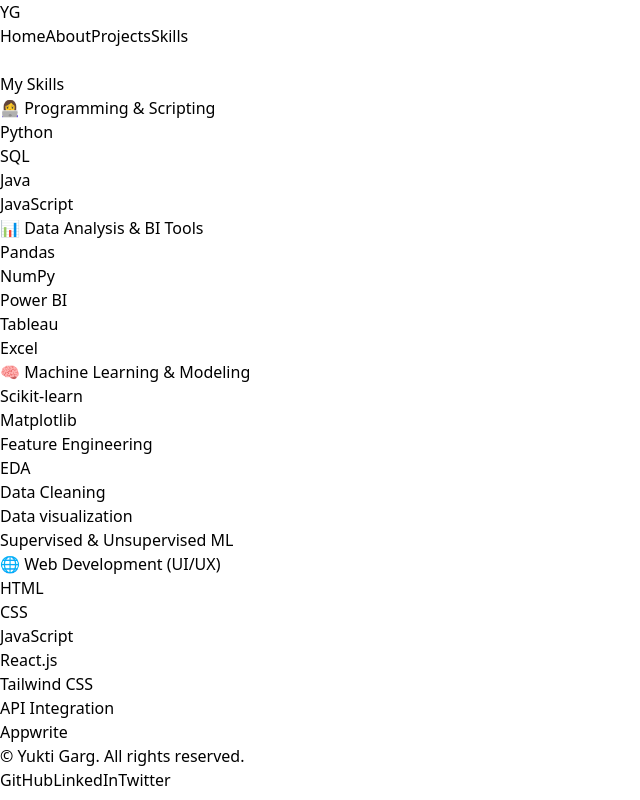
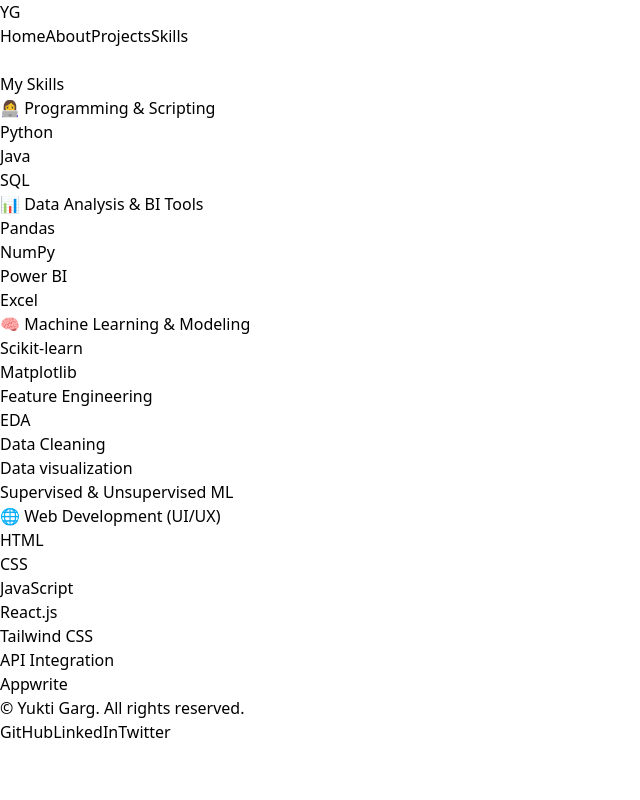
Before and after one commit to YukiP7/My_portfolio, a React (Vite) app: page /skills in a window 1280 px wide. Shown: the whole page, without its empty margins (0-640 px from the left). Built offline with nearby package versions, Linux system fonts and the light colour scheme.

Commit message:
update resume

```diff
--- a/src/components/About.jsx
+++ b/src/components/About.jsx
@@ -1,6 +1,6 @@
 import React from 'react';
 import { motion } from 'framer-motion';
-import resumePdf from '../assets/documents/Yukti-Resume.pdf'
+import resumePdf from '../assets/documents/Yukti-resume.pdf'
 
 const About = () => {
   return (
--- a/src/components/Projects.jsx
+++ b/src/components/Projects.jsx
@@ -39,7 +39,7 @@
 return (
     <div className="min-h-screen bg-gray-900 text-white py-20 px-6 ">
       <h2 className="text-4xl font-bold mb-12 text-center pt-10">Featured Projects</h2>
-      <div className="grid grid-cols-1 md:grid-cols-2 lg:grid-cols-3 gap-8">
+      <div className="grid grid-cols-1 md:grid-cols-2 lg:grid-cols-3 gap-8 px-10 md:px-0 lg:px-0">
         {projects.map((proj, index) => (
           <ProjectCard key={index} {...proj} />
         ))}
--- a/src/components/Skills.jsx
+++ b/src/components/Skills.jsx
@@ -3,10 +3,10 @@
 
 const skillGroups = {
   "👩‍💻 Programming & Scripting": [
-    "Python", "SQL", "Java", "JavaScript"
+    "Python", "Java" , "SQL"
   ],
   "📊 Data Analysis & BI Tools": [
-    "Pandas", "NumPy", "Power BI", "Tableau", "Excel"
+    "Pandas", "NumPy", "Power BI", "Excel"
   ],
   "🧠 Machine Learning & Modeling": [
     "Scikit-learn", "Matplotlib", "Feature Engineering", "EDA", "Data Cleaning" , "Data visualization" , "Supervised & Unsupervised ML"
```
